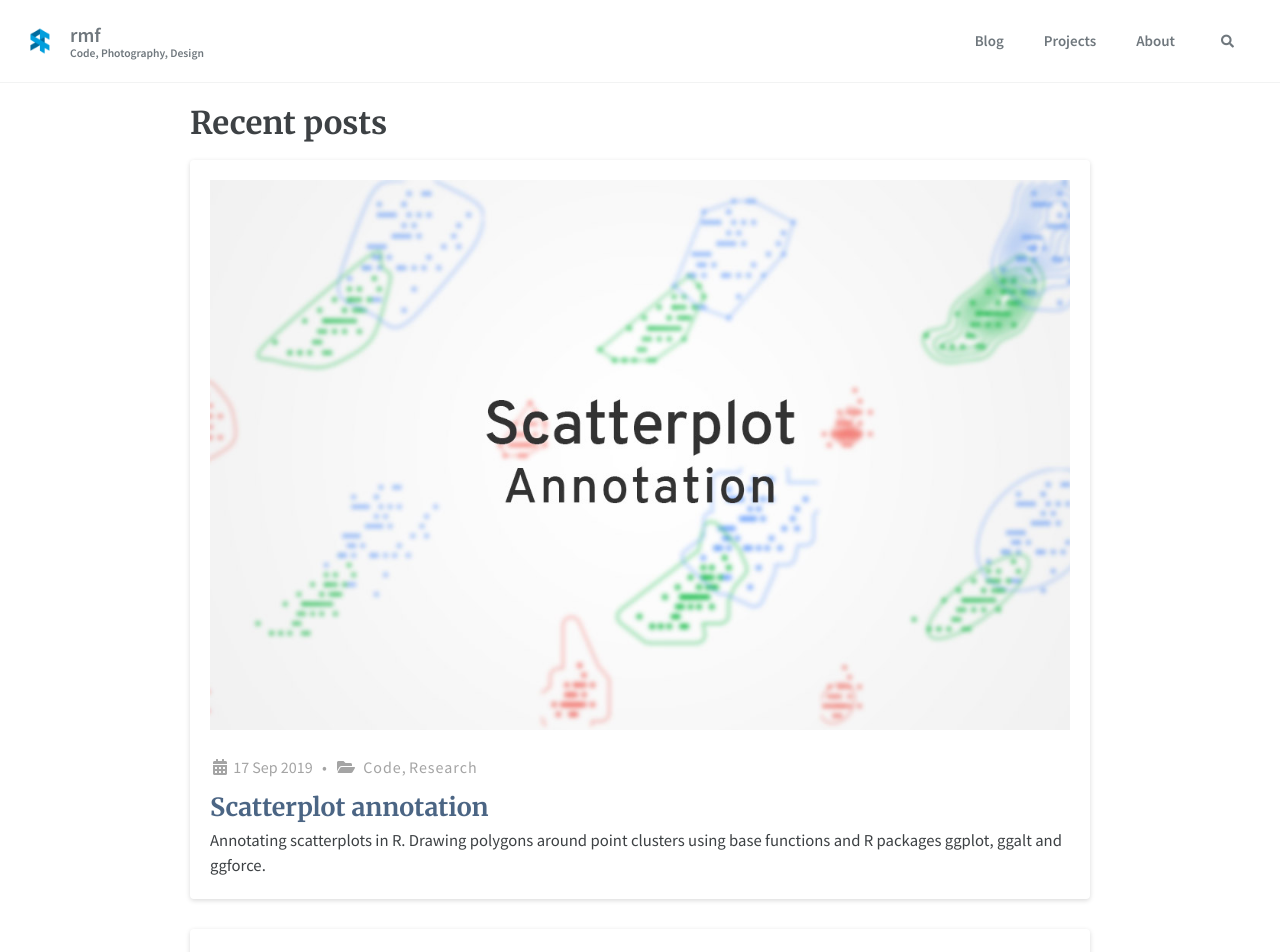
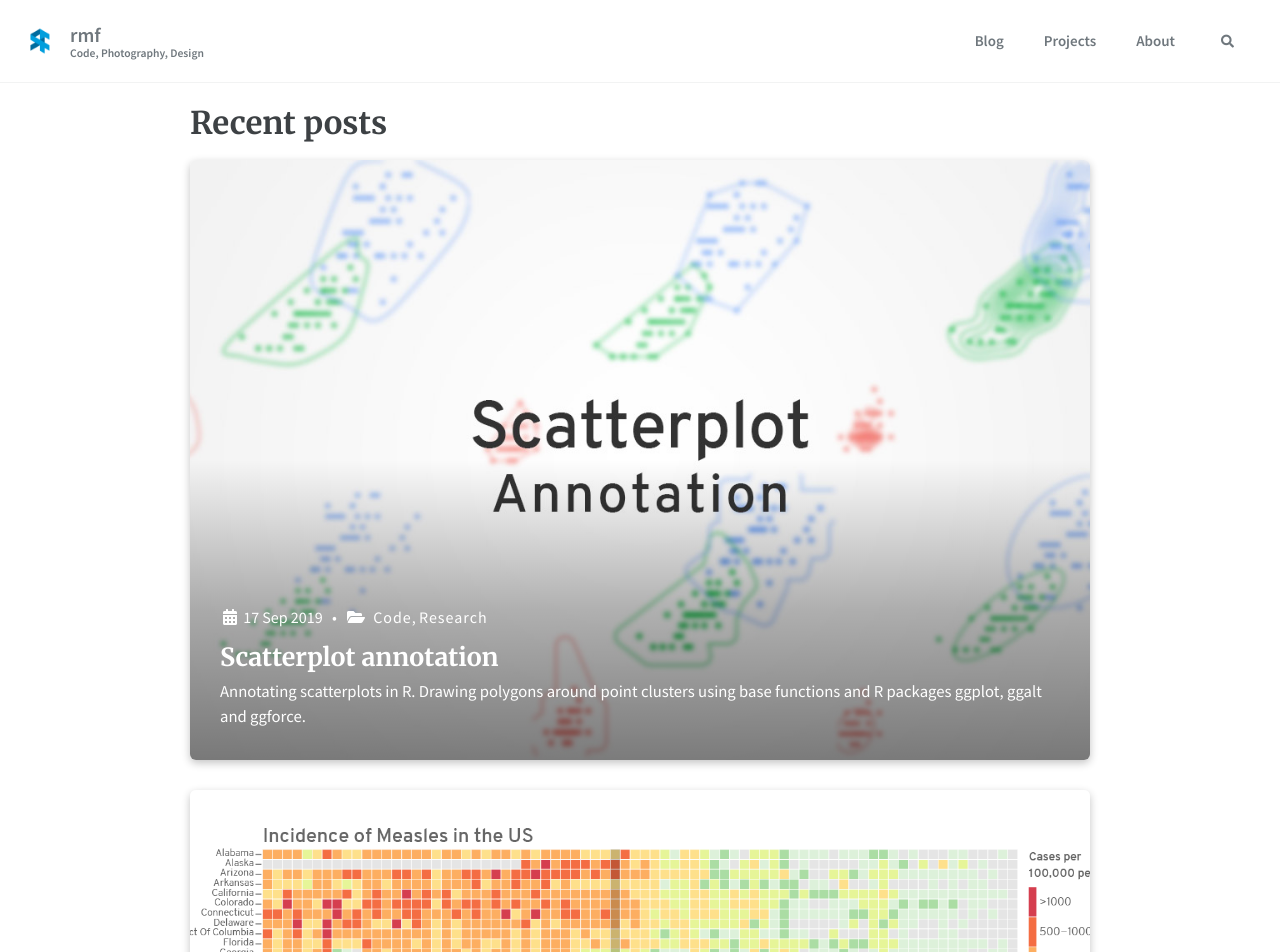
Before and after one commit to royfrancis/royfrancis.github.io, a Jekyll site: the page built from index.html, in a window 1280 px wide. Shown: the top 952 px of the page. Built offline with Jekyll 4.4.1, drawn with Linux system fonts in a browser that asks for light colours; cached includes are drawn as plain includes; the list of posts is cut into pages by our own code.

Commit message:
Recent featured image and blog archive featured scaling fixed

```diff
--- a/_includes/page__featured.html
+++ b/_includes/page__featured.html
@@ -1,4 +1,3 @@
-
 {% if page.image %}
   {% assign featured_url = page.image | relative_url %}
 {% else %}
@@ -6,5 +5,5 @@
 {% endif %}
 
 <div class="featured">
-<img src={{ featured_url }} alt="featured-image" class="featured-image">
+  <img src={{ featured_url }} alt="featured-image" class="featured-image">
 </div>
--- a/_includes/recent-featured.html
+++ b/_includes/recent-featured.html
@@ -5,6 +5,7 @@
   {% assign featured_url = site.image | relative_url %}
 {% endif %}
 
-<div class="recent-featured" style="background-image:url('{{ featured_url }}');">
- <!-- <img src={{ featured_url }} alt="featured-image" class="recent-featured-image"> -->
+<!-- <div class="recent-featured" style="background-image:url('{{ featured_url }}');"> -->
+<div class="recent-featured">
+ <img src={{ featured_url }} alt="featured-image" class="recent-featured-image">
 </div>
--- a/assets/css/main.scss
+++ b/assets/css/main.scss
@@ -5,21 +5,22 @@
 @charset "utf-8";
 
 /* system typefaces */
-$serif      : "Merriweather", "Georgia", Times, serif;
-$sans-serif : "Source Sans Pro","Roboto", "Segoe UI", "Helvetica Neue", "Lucida Grande", Arial, apple-system, BlinkMacSystemFont, sans-serif;
-$monospace  : "Ubuntu Mono", "Lucida Console", Monaco, Consolas, monospace;
-$global-font-family : $sans-serif;
-$header-font-family : $serif;
+$serif: "Merriweather", "Georgia", Times, serif;
+$sans-serif: "Source Sans Pro", "Roboto", "Segoe UI", "Helvetica Neue", "Lucida Grande", Arial, apple-system,
+    BlinkMacSystemFont, sans-serif;
+$monospace: "Ubuntu Mono", "Lucida Console", Monaco, Consolas, monospace;
+$global-font-family: $sans-serif;
+$header-font-family: $serif;
 
 /* type scale */
-$type-size-1 : 2.074rem;
-$type-size-2 : 1.728rem;
-$type-size-3 : 1.44rem;
-$type-size-4 : 1.2rem;
-$type-size-5 : 1rem;
-$type-size-6 : 0.833rem;
-$type-size-7 : 0.694rem;
-$type-size-8 : 0.579rem;
+$type-size-1: 2.074rem;
+$type-size-2: 1.728rem;
+$type-size-3: 1.44rem;
+$type-size-4: 1.2rem;
+$type-size-5: 1rem;
+$type-size-6: 0.833rem;
+$type-size-7: 0.694rem;
+$type-size-8: 0.579rem;
 
 $font-color: #3d4144;
 $link-color: #4b6584;
@@ -27,8 +28,21 @@ $link-color: #4b6584;
 @import "minimal-mistakes/skins/{{ site.minimal_mistakes_skin | default: 'default' }}"; // skin
 @import "minimal-mistakes"; // main partials
 
-body, p {
+body,
+p {
     color: $font-color;
+}
+
+@media (max-width: 550px) {
+    p,
+    h1,
+    h2,
+    h3,
+    h4,
+    h5,
+    h6 {
+        word-wrap: break-word;
+    }
 }
 
 .masthead__menu-item {
@@ -39,7 +53,8 @@ body, p {
     font-size: 0.65rem;
 }
 
-button:focus, a:focus {
+button:focus,
+a:focus {
     outline: none;
 }
 
@@ -64,8 +79,8 @@ a {
 .taxonomy-tag {
     letter-spacing: 1px;
     border: none;
-    color: rgba(0,0,0,.68);
-    background: rgba(0,0,0,.05);
+    color: rgba(0, 0, 0, 0.68);
+    background: rgba(0, 0, 0, 0.05);
     font-weight: 400;
     border-radius: 4px;
     padding: 3px 6px;
@@ -79,7 +94,7 @@ a {
 .taxonomy-category {
     border: none;
     letter-spacing: 1px;
-    color: rgba(0,0,0,.68);
+    color: rgba(0, 0, 0, 0.68);
     padding: 0px;
     margin: 0px;
 }
@@ -90,11 +105,17 @@ a {
 }
 
 #main-mx {
+    display: -webkit-box;
+    display: -ms-flexbox;
     display: flex;
+    -webkit-box-orient: vertical;
+    -webkit-box-direction: normal;
+    -ms-flex-direction: column;
     flex-direction: column;
 }
 
-.page-mx, .page-related-mx {
+.page-mx,
+.page-related-mx {
     width: 80%;
     margin: auto;
 }
@@ -107,6 +128,13 @@ a {
     margin-top: 15px;
     margin-bottom: 15px;
     width: 80%;
+}
+
+.featured-image {
+    width: 100%;
+    height: 100vh;
+    max-height: 650px;
+    -o-object-fit: cover;
     object-fit: cover;
 }
 
@@ -120,12 +148,14 @@ a {
     margin-right: 6px;
 }
 
-.meta-content {
-    margin-bottom: 2em;
+.recent-card .meta-content {
+    font-size: 0.8rem;
+    margin-bottom: 0;
+    color: white;
 }
 
-.meta-content-sub {
-    font-size: 0.8rem;
+.recent-card .archive__item-excerpt {
+    color: white;
 }
 
 .page__meta .meta-content-sub {
@@ -179,56 +209,96 @@ a {
     font-size: 0.9rem;
 }
 
-.recent-featured {
-    width: 100%;
-    height: 550px;
-    background-size: cover;
-    background-position: center;
-    transition: transform ease-in-out 300ms;
-    margin-bottom: 1.25em;
+.recent-card {
+    margin-bottom: 1.5em;
+    -webkit-box-shadow: rgba(0, 0, 0, 0.24) 0px 3px 8px;
+    box-shadow: rgba(0, 0, 0, 0.24) 0px 3px 8px;
+    border: 0;
+    border-radius: 6px;
+    position: relative;
 }
 
-@media (max-width: 550px) {
-    .recent-featured {
-        height: 100vw;
+.recent-card .list__item {
+    position: absolute;
+    bottom: 0;
+    padding: 1.5em;
 }
 
-    p, h1, h2, h3, h4, h5, h6 {
-        word-wrap: break-word;
-    }
+.recent-featured {
+    position: relative;
 }
 
-.recent-card {
-    margin-bottom: 1.5em;
-    padding: 1em;
-    box-shadow: 0 .08rem .25rem rgba(0,0,0,.15);
-    border: 0;
-    border-radius: 4px;
+.recent-featured:after {
+    content: "";
+    position: absolute;
+    left: 0;
+    top: 0;
+    width: 100%;
+    height: 100%;
+    display: inline-block;
+    background: -webkit-gradient(
+        linear,
+        left bottom,
+        left top,
+        from(rgba(0, 0, 0, 0.5)),
+        color-stop(25%, rgba(0, 0, 0, 0.3)),
+        color-stop(50%, rgba(0, 0, 0, 0)),
+        to(rgba(0, 0, 0, 0))
+    );
+    background: -o-linear-gradient(
+        bottom,
+        rgba(0, 0, 0, 0.5) 0%,
+        rgba(0, 0, 0, 0.3) 25%,
+        rgba(0, 0, 0, 0) 50%,
+        rgba(0, 0, 0, 0) 100%
+    );
+    background: linear-gradient(
+        0deg,
+        rgba(0, 0, 0, 0.5) 0%,
+        rgba(0, 0, 0, 0.3) 25%,
+        rgba(0, 0, 0, 0) 50%,
+        rgba(0, 0, 0, 0) 100%
+    );
+    border-radius: 6px;
 }
 
-.recent-card .meta-content {
-    margin-bottom: 0;
+.recent-featured-image {
+    width: 100%;
+    height: 100vh;
+    max-height: 600px;
+    -o-object-fit: cover;
+    object-fit: cover;
+    border-radius: 6px;
 }
 
 .archive-meta-content-sub,
 .archive-meta-content-sub a,
+.archive-meta-content-sub a:hover,
 .archive-meta-content-sub a:focus,
-.archive-meta-content-sub a:visited,
+.archive-meta-content-sub a:visited {
+    color: #a4a4a4;
+}
+
 .recent-card .meta-content,
 .recent-card .meta-content a,
+.recent-card .meta-content a:hover,
 .recent-card .meta-content a:focus,
-.recent-card .meta-content a:visited, {
-    color: #A4A4A4;
+.recent-card .meta-content a:visited,
+.recent-card .archive__item-title,
+.recent-card .archive__item-title a,
+.recent-card .archive__item-title a:hover,
+.recent-card .archive__item-title a:focus,
+.recent-card .archive__item-title a:visited {
+    color: white;
 }
 
 .archive-meta-content-sub a:hover,
 .recent-card .meta-content a:hover {
-    color: #848484;
     text-decoration: underline;
 }
 
 .archive-featured-image {
-    border-radius: 4px;
+    border-radius: 5px;
 }
 
 .entries-list.list__item {
@@ -241,6 +311,7 @@ a {
 
 .grid__item .archive-featured-small img {
     height: 120px;
+    -o-object-fit: cover;
     object-fit: cover;
     width: 100%;
 }
@@ -249,46 +320,36 @@ a {
     display: none;
 }
 
-/*
-.entries-list .list__item .archive__item {
-    margin-bottom: 0.5em;
+.blog-item-parent {
+    display: -webkit-box;
+    display: -ms-flexbox;
     display: flex;
-}
-
-.entries-list .list__item .archive__item .archive-featured-small {
-    align-self: center;
-    flex-basis: 120px;
-    flex-shrink: 0;
-}
-
-.entries-list .list__item .archive__item .archive-text {
-    margin-left: 1em;
-    align-self: center;
-}
-
-.entries-list .list__item .archive-featured-small img {
-    height: 120px;
-    object-fit: cover;
-}
-
-*/
-
-.blog-item-parent {
-    display: flex;
+    -webkit-box-orient: horizontal;
+    -webkit-box-direction: normal;
+    -ms-flex-direction: row;
     flex-direction: row;
+    -ms-flex-wrap: nowrap;
     flex-wrap: nowrap;
     gap: 1.5em;
 }
 
 .blog-item-featured {
+    -webkit-box-flex: 1;
+    -ms-flex-positive: 1;
     flex-grow: 1;
+    -ms-flex-negative: 1;
     flex-shrink: 1;
-    flex-basis: 20%
+    -ms-flex-preferred-size: 20%;
+    flex-basis: 20%;
 }
 
 .blog-item-text {
+    -webkit-box-flex: 4;
+    -ms-flex-positive: 4;
     flex-grow: 4;
+    -ms-flex-negative: 4;
     flex-shrink: 4;
+    -ms-flex-preferred-size: 70%;
     flex-basis: 70%;
     margin: 0.5em 0em;
 }
@@ -296,28 +357,37 @@ a {
 .blog-item-featured .archive-featured-small {
     background-size: cover;
     background-position: center;
-    transition: transform ease-in-out 300ms;
     border-radius: 4px;
     height: 100%;
     min-width: 120px;
 }
 
 .blog-container-parent {
+    display: -webkit-box;
+    display: -ms-flexbox;
     display: flex;
+    -webkit-box-orient: vertical;
+    -webkit-box-direction: normal;
+    -ms-flex-direction: column;
     flex-direction: column;
     gap: 1em;
 }
 
 @media (max-width: 450px) {
     .blog-item-parent {
+        -webkit-box-orient: vertical;
+        -webkit-box-direction: normal;
+        -ms-flex-direction: column;
         flex-direction: column;
+        -webkit-box-align: stretch;
+        -ms-flex-align: stretch;
         align-items: stretch;
         gap: 0.1em;
     }
 
     .blog-item-featured .archive-featured-small {
         height: 100vw;
-        width: 100%
+        width: 100%;
     }
 
     .blog-container-parent {
@@ -325,9 +395,7 @@ a {
     }
 }
 
-
-
-.greedy-nav .visible-links a::before{
+.greedy-nav .visible-links a::before {
     content: none;
     display: none;
 }
@@ -337,7 +405,7 @@ a {
     color: #6f777d;
 }
 
-.greedy-nav .visible-links a:hover{
+.greedy-nav .visible-links a:hover {
     font-weight: 600;
     color: gray;
 }
@@ -373,8 +441,8 @@ figcaption,
 }
 
 code {
-    background: #F8F8F8;
-    color:  #707b7c;
+    background: #f8f8f8;
+    color: #707b7c;
 }
 
 p > code {
@@ -382,7 +450,7 @@ p > code {
 }
 
 .highlight {
-    background: #F8F8F8;
+    background: #f8f8f8;
 }
 
 pre {
@@ -395,17 +463,31 @@ pre {
 }
 
 .about {
+    display: -webkit-box;
+    display: -ms-flexbox;
     display: flex;
+    -webkit-box-orient: horizontal;
+    -webkit-box-direction: normal;
+    -ms-flex-direction: row;
     flex-direction: row;
+    -ms-flex-wrap: wrap;
     flex-wrap: wrap;
+    -webkit-box-pack: justify;
+    -ms-flex-pack: justify;
     justify-content: space-between;
+    -webkit-box-align: center;
+    -ms-flex-align: center;
     align-items: center;
+    -ms-flex-line-pack: center;
     align-content: center;
     gap: 2em;
 }
 
 @media (max-width: 600px) {
     .about {
+        -webkit-box-orient: vertical;
+        -webkit-box-direction: normal;
+        -ms-flex-direction: column;
         flex-direction: column;
     }
     .toc-content-child-right {
@@ -414,19 +496,30 @@ pre {
 }
 
 .toc-content {
+    display: -webkit-box;
+    display: -ms-flexbox;
     display: flex;
+    -webkit-box-orient: horizontal;
+    -webkit-box-direction: normal;
+    -ms-flex-direction: row;
     flex-direction: row;
     gap: 1em;
 }
 
 .toc-content-child-left {
     min-width: 0;
+    -ms-flex-negative: 1;
     flex-shrink: 1;
+    -webkit-box-flex: 1;
+    -ms-flex-positive: 1;
     flex-grow: 1;
 }
 
 .toc-content-child-right {
+    -webkit-box-flex: 0;
+    -ms-flex-positive: 0;
     flex-grow: 0;
+    -ms-flex-negative: 0;
     flex-shrink: 0;
 }
 
@@ -438,7 +531,7 @@ pre {
 }
 
 .toc .active a {
-    background-color: #F8F8F8;
+    background-color: #f8f8f8;
     color: $font-color;
     border-left: 3px solid lightgray;
     font-weight: bold;
@@ -515,18 +608,32 @@ pre.highlight > button:focus {
 }
 
 .pixture-gallery {
+    display: -webkit-box;
+    display: -ms-flexbox;
     display: flex;
+    -webkit-box-orient: horizontal;
+    -webkit-box-direction: normal;
+    -ms-flex-direction: row;
     flex-direction: row;
+    -ms-flex-wrap: wrap;
     flex-wrap: wrap;
     gap: 6px;
+    -webkit-box-pack: start;
+    -ms-flex-pack: start;
     justify-content: flex-start;
+    -webkit-box-align: stretch;
+    -ms-flex-align: stretch;
     align-items: stretch;
+    -ms-flex-line-pack: stretch;
     align-content: stretch;
     margin-bottom: 0.5em;
 }
 
 .pixture-child {
+    -webkit-box-flex: 0;
+    -ms-flex-positive: 0;
     flex-grow: 0;
+    -ms-flex-negative: 0;
     flex-shrink: 0;
 }
 
@@ -534,16 +641,23 @@ pre.highlight > button:focus {
     background-size: cover;
     background-position: center;
     cursor: pointer;
+    -webkit-transition: -webkit-transform ease-in-out 300ms;
+    transition: -webkit-transform ease-in-out 300ms;
+    -o-transition: transform ease-in-out 300ms;
     transition: transform ease-in-out 300ms;
+    transition: transform ease-in-out 300ms, -webkit-transform ease-in-out 300ms;
 }
 
 .pixture-gallery .pixture-image:hover {
     opacity: 0.9;
+    -webkit-transition: 0.4s ease;
+    -o-transition: 0.4s ease;
     transition: 0.4s ease;
 }
 
 .pixture-gallery .pixture-image:hover {
- box-shadow: 0 .08rem .25rem rgba(0,0,0,.15);
+    -webkit-box-shadow: 0 0.08rem 0.25rem rgba(0, 0, 0, 0.15);
+    box-shadow: 0 0.08rem 0.25rem rgba(0, 0, 0, 0.15);
 }
 
 .slbCaption {
@@ -553,30 +667,42 @@ pre.highlight > button:focus {
 
 /* cardify */
 .cardify {
+    display: -webkit-box;
+    display: -ms-flexbox;
     display: flex;
+    -webkit-box-orient: horizontal;
+    -webkit-box-direction: normal;
+    -ms-flex-direction: row;
     flex-direction: row;
+    -ms-flex-wrap: wrap;
     flex-wrap: wrap;
     gap: 1em;
+    -webkit-box-pack: start;
+    -ms-flex-pack: start;
     justify-content: flex-start;
+    -webkit-box-align: stretch;
+    -ms-flex-align: stretch;
     align-items: stretch;
+    -ms-flex-line-pack: stretch;
     align-content: stretch;
     margin-bottom: 0.5em;
     color: #646769;
 }
 
 .cardify-child {
+    -webkit-box-flex: 1;
+    -ms-flex-positive: 1;
     flex-grow: 1;
+    -ms-flex-negative: 1;
     flex-shrink: 1;
+    -ms-flex-preferred-size: 300px;
     flex-basis: 300px;
     height: auto;
     width: auto;
     padding: 0em 1em 1em 1em;
     border-radius: 4px;
- box-shadow: 0 .08rem .25rem rgba(0,0,0,.15);
-}
-
-.cardify-description {
- /* width: 40ch; */
+    -webkit-box-shadow: 0 0.08rem 0.25rem rgba(0, 0, 0, 0.15);
+    box-shadow: 0 0.08rem 0.25rem rgba(0, 0, 0, 0.15);
 }
 
 .cardify h2 {
```
Also changed, not shown: _posts/2021/2021-11-22-to-do.md (+2 -2 lines). Lines whose indentation alone changed are shown as unchanged.
